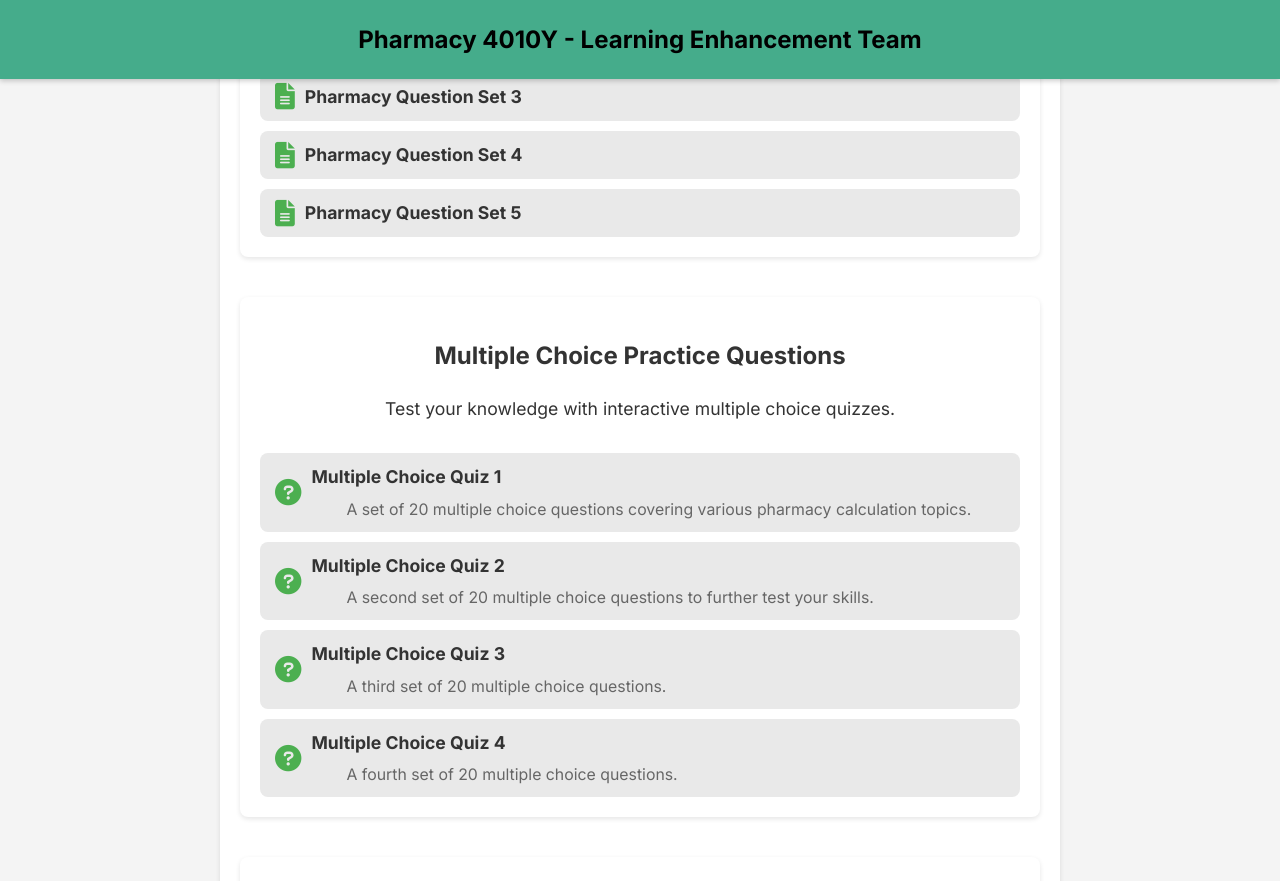
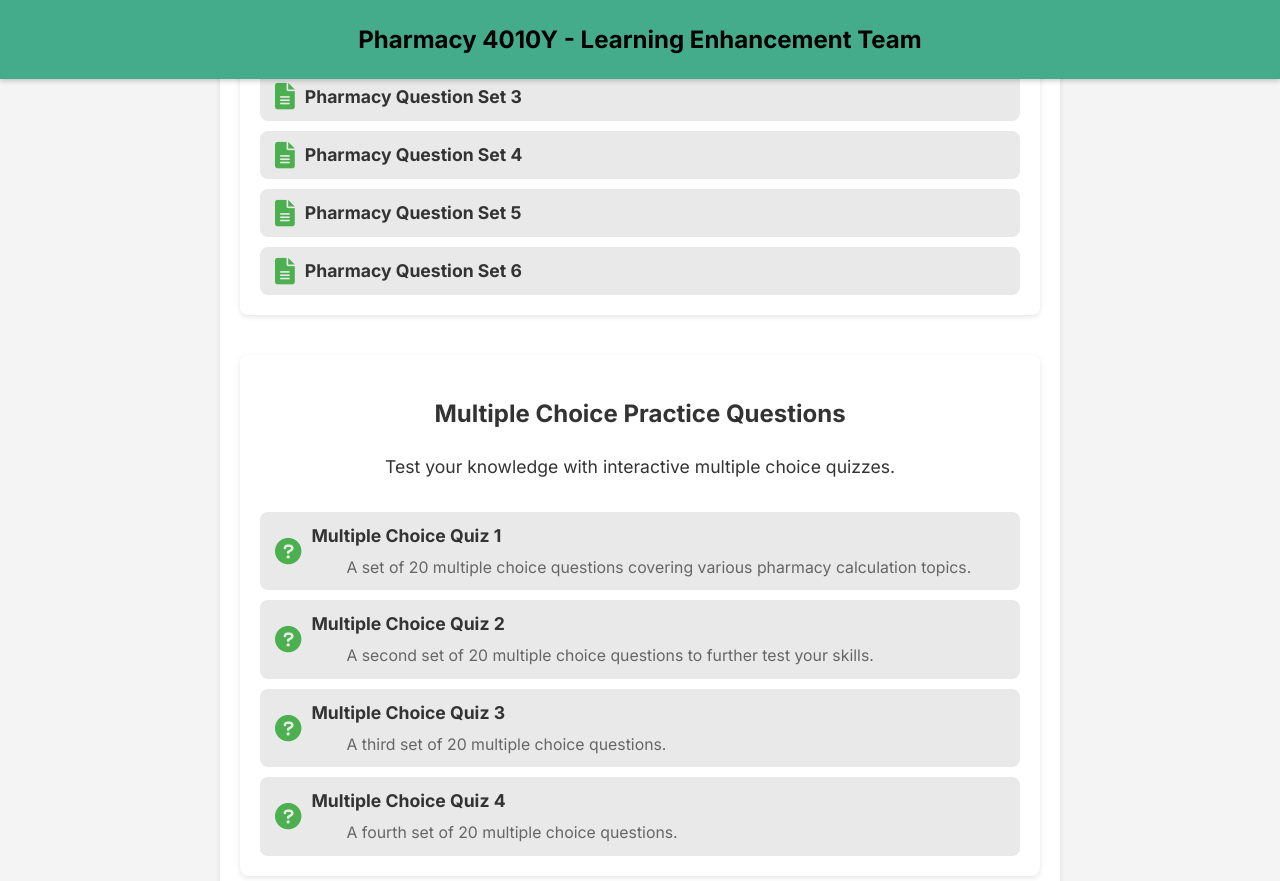
Before and after one commit to probe973/pha-4010y, a Jekyll site: the page index.html, which Jekyll copies as it is, in a window 1280 px wide and 900 px high, scrolled down 3073 px. Shown: the top 881 px of the window. Built offline with Jekyll 4.4.1, drawn with Linux system fonts in a browser that asks for light colours.

Commit message:
Update index.html

```diff
--- a/index.html
+++ b/index.html
@@ -490,6 +490,12 @@
                     <div>
                         <strong>Pharmacy Question Set 5</strong>
                     </div>
+                <a href="examprep/pha06.html" class="topic-link">
+                    <i class="fas fa-file-alt topic-icon"></i>
+                    <div>
+                        <strong>Pharmacy Question Set 6</strong>
+                    </div>
+                </a>
                 </a>
             </div>
         </section>
```
